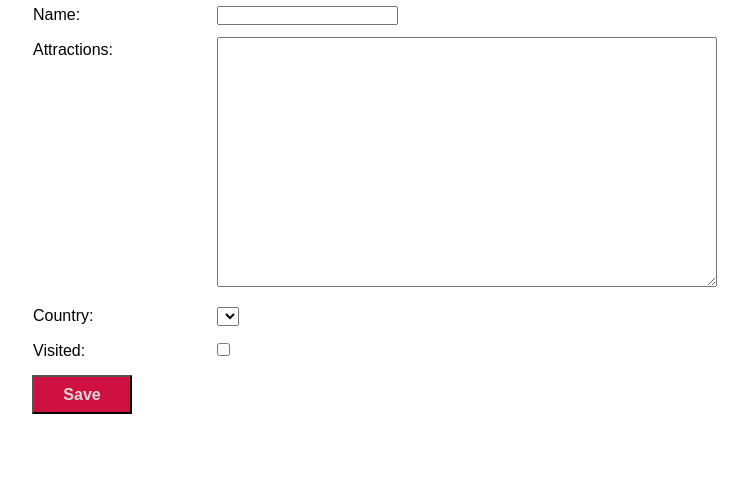
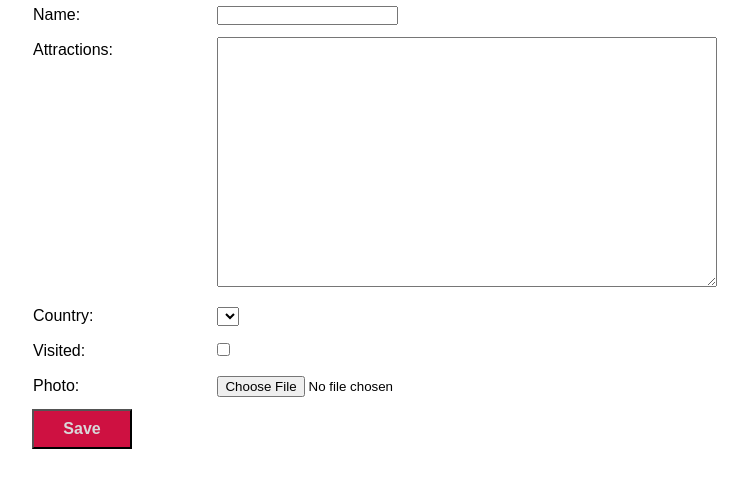
Before and after one commit to ifotn/comp1006-w25, a PHP site: page /edit-destination.php?destinationId=1 in a window 1280 px wide. Shown: the part 145-633 px from the top of the page, without its empty margins (23-771 px from the left). Run offline with PHP 8.4, Linux system fonts and the light colour scheme; the visitor is signed in with stand-in values (Sample User, id 1); data that the repository does not hold is empty; some web fonts are replaced.

Commit message:
l11/1 - file upload on edit

```diff
--- a/destinations.php
+++ b/destinations.php
@@ -27,7 +27,7 @@
             echo "<tr>
                 <td>{$destination['name']}</td>
                 <td>";
-                if (isset($destination['photo'])) {
+                if ($destination['photo'] != null) {
                     echo '<img src="img/' . $destination['photo'] . '" alt="Destination Photo" class="thumbnail" />';
                 }
                 echo "</td>
--- a/edit-destination.php
+++ b/edit-destination.php
@@ -20,7 +20,7 @@ include('shared/auth-check.php');
     $destination = $cmd->fetch();
     ?>
     <h1>Destination Details</h1>
-    <form method="post" action="update-destination.php">
+    <form method="post" action="update-destination.php" enctype="multipart/form-data">
     <fieldset>
         <label for="name">Name:</label>
         <input name="name" required maxlength="50" value="<?php echo $destination['name']; ?>" />
@@ -66,6 +66,17 @@ include('shared/auth-check.php');
             }
             ?> />
     </fieldset>
+    <fieldset>
+        <label for="photo">Photo:</label>
+        <input type="file" name="photo" />
+        <?php
+        // display fullsize photo if there is one
+        if ($destination['photo'] != null) {
+            echo '<img src="img/' . $destination['photo'] . '" alt="Destination Photo" />';
+        }
+        ?>
+        <input type="hidden" name="currentPhoto" value="<?php echo $destination['photo']; ?>" />
+    </fieldset>
     <button>Save</button>
     <input type="hidden" name="destinationId" value="<?php echo $destinationId; ?>" />
     </form>
--- a/insert-destination.php
+++ b/insert-destination.php
@@ -56,7 +56,7 @@ else if (!is_numeric($countryId)) {
 }
 
 // photo check & validation
-if (isset($_FILES['photo'])) {
+if ($_FILES['photo']['size'] > 0) {
     // original file name + extension
     //echo $_FILES['photo']['name'] . '<br />';
 
```
Also changed, not shown: update-destination.php (+22 -1 lines), img/67e2a493b60e6-cheju.jpg (added), img/67e2a4a76ed5e-rome.jpg (added), img/67e2a5c2debca-minerva.jpg (added), img/67e2a5d35392f-paris.jpg (added), img/67e2a5f87ec4a-kyoto.jpg (added), img/67e2a96edf458-rome.jpg (added), img/67e2a988a168e-istanbul.jpg (added), img/67e2a991ddb09-paris.jpg (added), img/67e2a99f62e1e-hawaii.jpg (added), img/67e2a9a78cd47-minerva.jpg (added).
